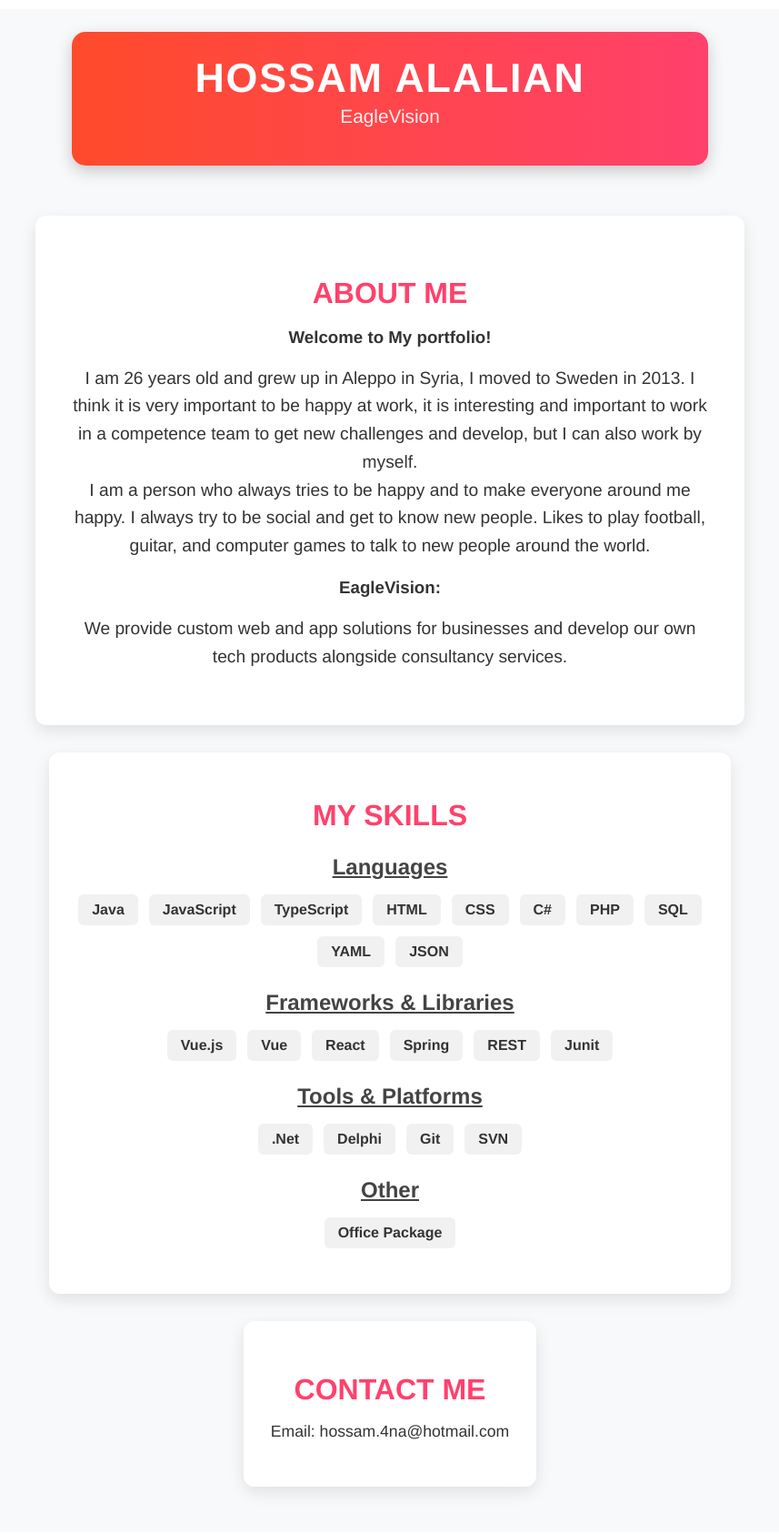
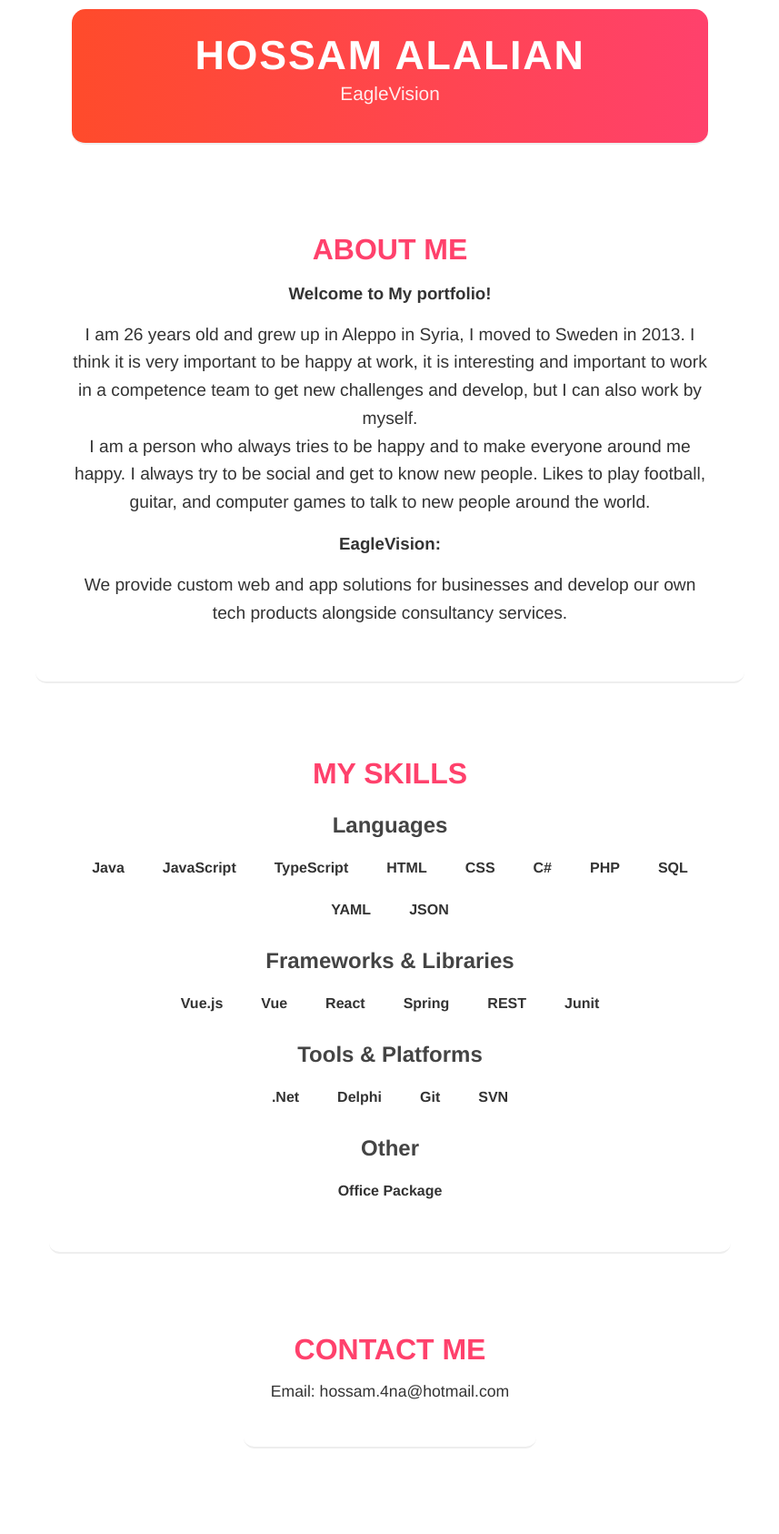
Before and after one commit to hossam4alalian/MyPortfolio, a Vue app: page / in a window 1280 px wide. Shown: the top 1686 px of the page at 91% size, without its empty margins (211-1068 px from the left). After the commit the page ends 1650 px from the top, so only its background shows below. Built offline with nearby package versions, Linux system fonts and the light colour scheme.

Commit message:
design fixes

```diff
--- a/src/App.vue
+++ b/src/App.vue
@@ -28,7 +28,6 @@
     text-align: center;
     color: #333;
     margin-top: 10px;
-    background: #f8f9fa;
     min-height: 100vh;
     display: flex;
     flex-direction: column;
--- a/src/components/AboutComponent.vue
+++ b/src/components/AboutComponent.vue
@@ -26,12 +26,12 @@
     background: white;
     padding: 40px;
     border-radius: 12px;
-    box-shadow: 0px 6px 18px rgba(0, 0, 0, 0.1);
     text-align: center;
     margin-top: 30px;
     max-width: 700px;
     margin-left: auto;
     margin-right: auto;
+    border-bottom: 2px solid #eee;
   }
 
   .about-me h2 {
--- a/src/components/ContactComponent.vue
+++ b/src/components/ContactComponent.vue
@@ -32,12 +32,12 @@
         background: white;
         padding: 30px;
         border-radius: 12px;
-        box-shadow: 0 6px 18px rgba(0, 0, 0, 0.1);
         text-align: center;
         margin-top: 30px;
         max-width: 700px;
         margin-left: auto;
         margin-right: auto;
+        border-bottom: 2px solid #eee;
     }
 
     .contact h2 {
--- a/src/components/HeaderComponent.vue
+++ b/src/components/HeaderComponent.vue
@@ -22,9 +22,8 @@
     text-align: center;
     padding: 25px;
     border-radius: 15px;
-    box-shadow: 0px 6px 18px rgba(0, 0, 0, 0.2);
-    margin: 25px auto;
     animation: fadeInSlide 0.8s ease-out;
+    border-bottom: 2px solid #eee;
   }
 
   .header h1 {
--- a/src/components/SkillsComponent.vue
+++ b/src/components/SkillsComponent.vue
@@ -62,12 +62,12 @@
     background: white;
     padding: 25px;
     border-radius: 12px;
-    box-shadow: 0px 6px 18px rgba(0, 0, 0, 0.1);
     text-align: center;
     margin-top: 30px;
     max-width: 700px;
     margin-left: auto;
     margin-right: auto;
+    border-bottom: 2px solid #eee;
   }
 
   .skills h2 {
@@ -85,7 +85,6 @@
     font-size: 1.5rem;
     color: #444;
     margin-bottom: 10px;
-    text-decoration: underline;
   }
 
   .skill-group ul {
@@ -98,7 +97,6 @@
   }
 
   .skill-group li {
-    background-color: #f1f1f1;
     padding: 8px 15px;
     border-radius: 6px;
     font-weight: 600;
```
